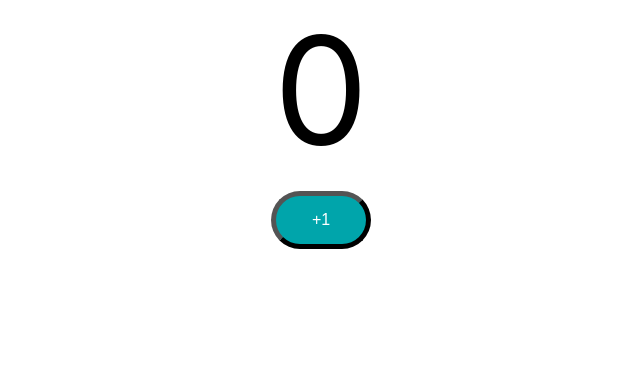
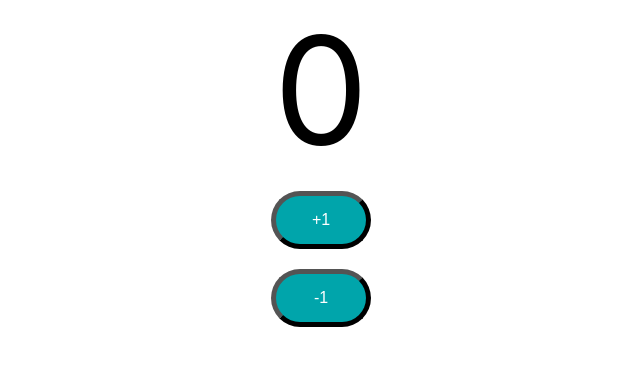
Before and after one commit to vasiioandre/todo-app-frontend, a React (Create React App) app: page / in a window 1280 px wide. Shown: the top 366 px of the page, without its empty margins (319-959 px from the left). Built offline with nearby package versions, Linux system fonts and the light colour scheme.

Commit message:
React State

```diff
--- a/src/components/counter/Counter.jsx
+++ b/src/components/counter/Counter.jsx
@@ -1,19 +1,38 @@
+import { useState } from 'react'
 import './Counter.css'
 
 export default function Counter() {
 
+    //const state = useState(0);
+    const [count, setCount] = useState(0);
+
     function incrementCounterFunction() {
-        console.log('increment clicked')
+        // console.log(state)
+        // console.log(state[0])
+        // console.log(state[1])
+        // state[1](state[0] + 1)
+
+        setCount(count + 1)
+        console.log(count)
+    }
+
+    function decrementCounterFunction() {
+        setCount(count-1)
     }
 
     return (
         <div className="Count">
-            <span className="count">0</span>
+            <span className="count">{count}</span>
             <div>
                 <button className="counterButton"
                     onClick={incrementCounterFunction}
                 >+1</button>
             </div>
+            <div>
+                <button className="counterButton"
+                    onClick={decrementCounterFunction}
+                >-1</button>
+            </div>
         </div>
     )
 }
```
